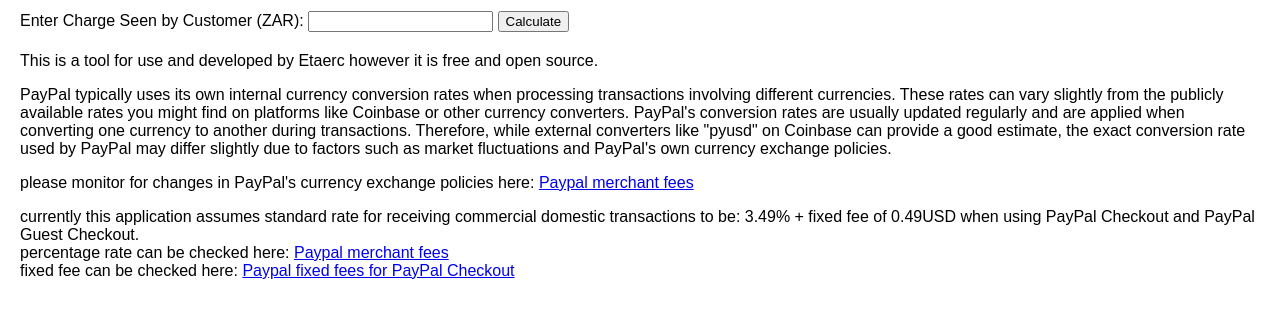
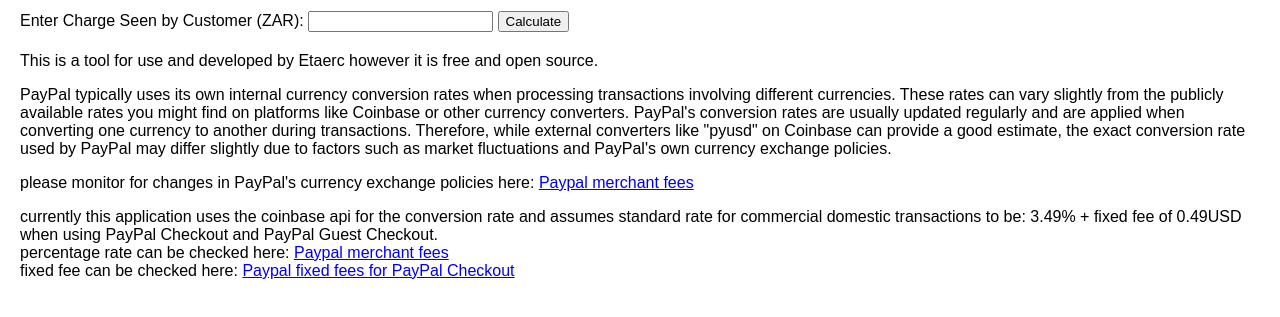
Before and after one commit to SamSchroder123/paypal-converter, a plain HTML site: page index.html in a window 1280 px wide. Shown: the part 79-396 px from the top of the page. Drawn offline with Linux system fonts and the light colour scheme.

Commit message:
updated descriptive test

```diff
--- a/index.html
+++ b/index.html
@@ -36,9 +36,10 @@
       >
     </p>
     <p>
-      currently this application assumes standard rate for receiving commercial
-      domestic transactions to be: 3.49% + fixed fee of 0.49USD when using
-      PayPal Checkout and PayPal Guest Checkout.<br />
+      currently this application uses the coinbase api for the conversion rate
+      and assumes standard rate for commercial domestic transactions to be:
+      3.49% + fixed fee of 0.49USD when using PayPal Checkout and PayPal Guest
+      Checkout.<br />
       percentage rate can be checked here:
       <a href="https://www.paypal.com/us/webapps/mpp/merchant-fees"
         >Paypal merchant fees</a
```
